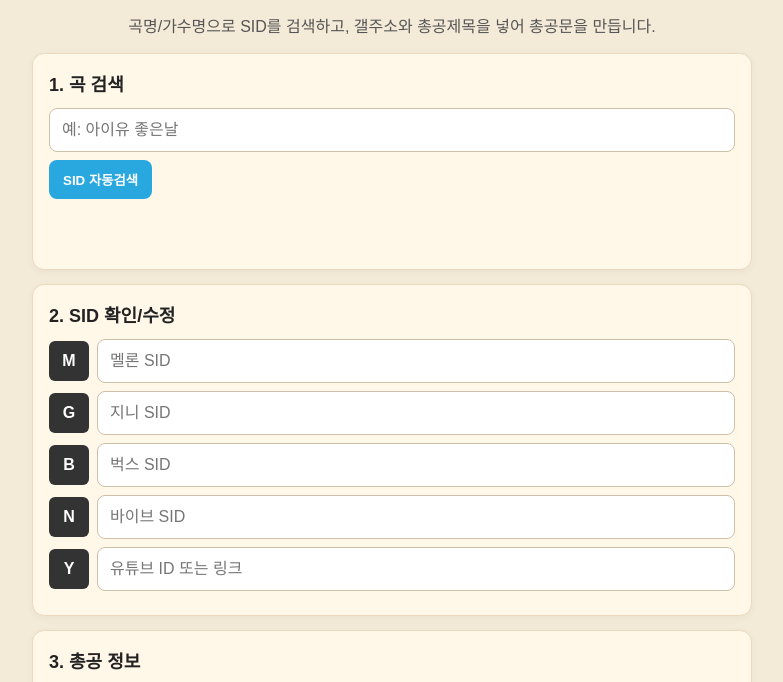
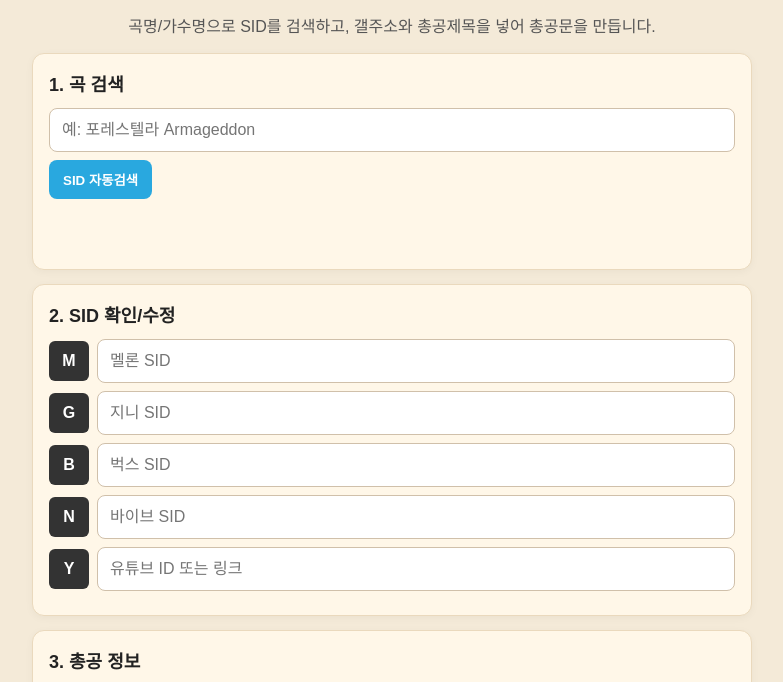
Before and after one commit to hse0722-debug/gong-builder-auto, a website: page public/index.html in a window 1280 px wide. Shown: the part 79-761 px from the top of the page, without its empty margins (248-1031 px from the left). Drawn offline with Linux system fonts and the light colour scheme.

Commit message:
Update input placeholder for song search

```diff
--- a/public/index.html
+++ b/public/index.html
@@ -13,7 +13,7 @@
 
     <section class="section">
       <h2>1. 곡 검색</h2>
-      <input id="keyword" placeholder="예: 아이유 좋은날" />
+      <input id="keyword" placeholder="예: 포레스텔라 Armageddon" />
       <button class="blue" onclick="autoSearchSid()">SID 자동검색</button>
       <p id="searchStatus" class="status"></p>
     </section>
```
